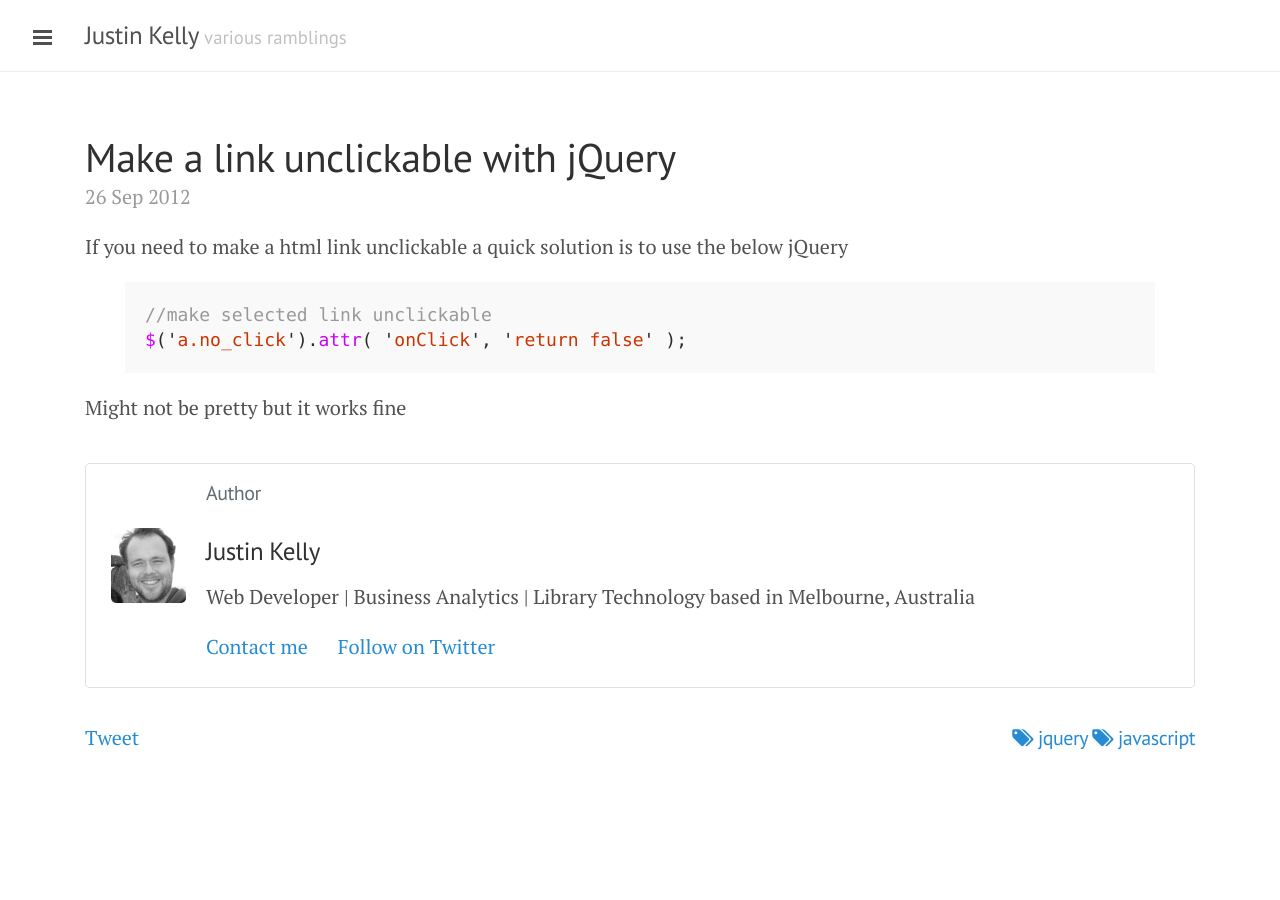
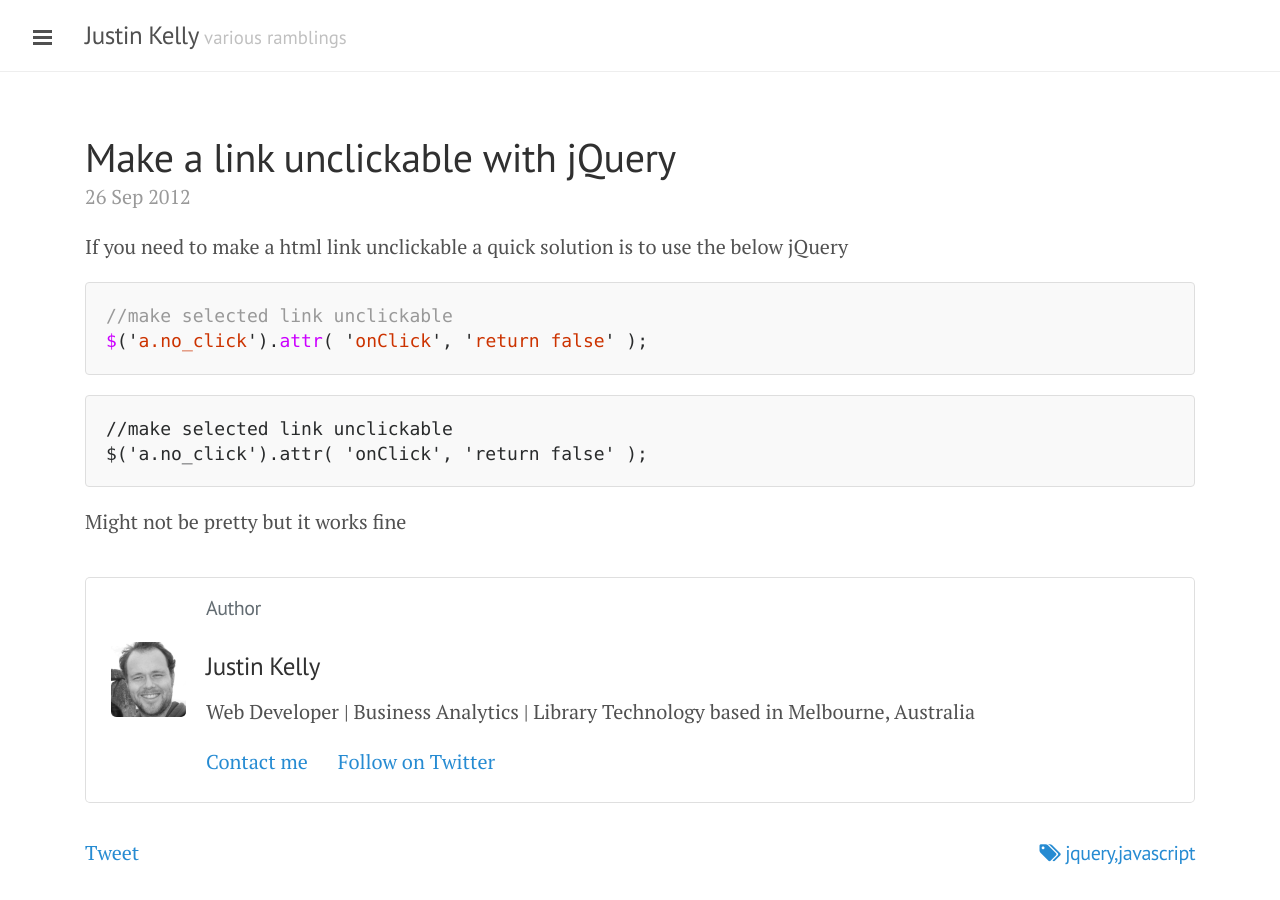
Before and after one commit to justinkelly/justinkelly.github.io, a Jekyll site: the page built from _posts/2012-09-25-jquery-unclickable-link.markdown, in a window 1280 px wide. Built offline with Jekyll 4.4.1, drawn with Linux system fonts in a browser that asks for light colours; nearby versions of some CDN libraries; comment, search, counter and statistics services are not loaded.

Commit message:
Updated 2012-09-25-jquery-unclickable-link.markdown

````diff
--- a/_posts/2012-09-25-jquery-unclickable-link.markdown
+++ b/_posts/2012-09-25-jquery-unclickable-link.markdown
@@ -1,16 +1,22 @@
 ---
 layout: post
-title: "Make a link unclickable with jQuery"
-date: 2012-09-26 04:40
+title: Make a link unclickable with jQuery
+date: '2012-09-26 04:40'
 comments: true
-tags: [ jquery , javascript ]
+tags: 'jquery,javascript'
+published: true
 ---
 
 If you need to make a html link unclickable a quick solution is to use the below jQuery
 
-{% highlight javascript %}
+``` javascript
 //make selected link unclickable
 $('a.no_click').attr( 'onClick', 'return false' );
-{% endhighlight %}
+```
+
+```
+//make selected link unclickable
+$('a.no_click').attr( 'onClick', 'return false' );
+```
 
 Might not be pretty but it works fine
````
